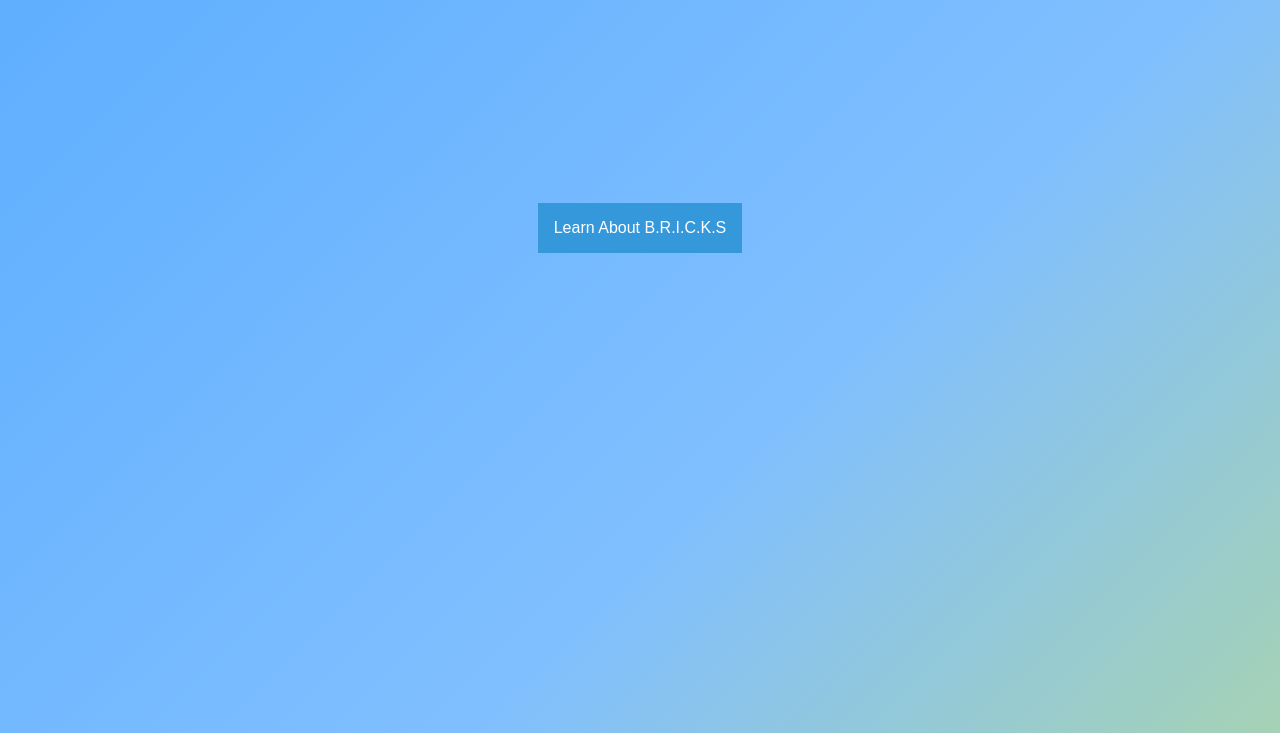
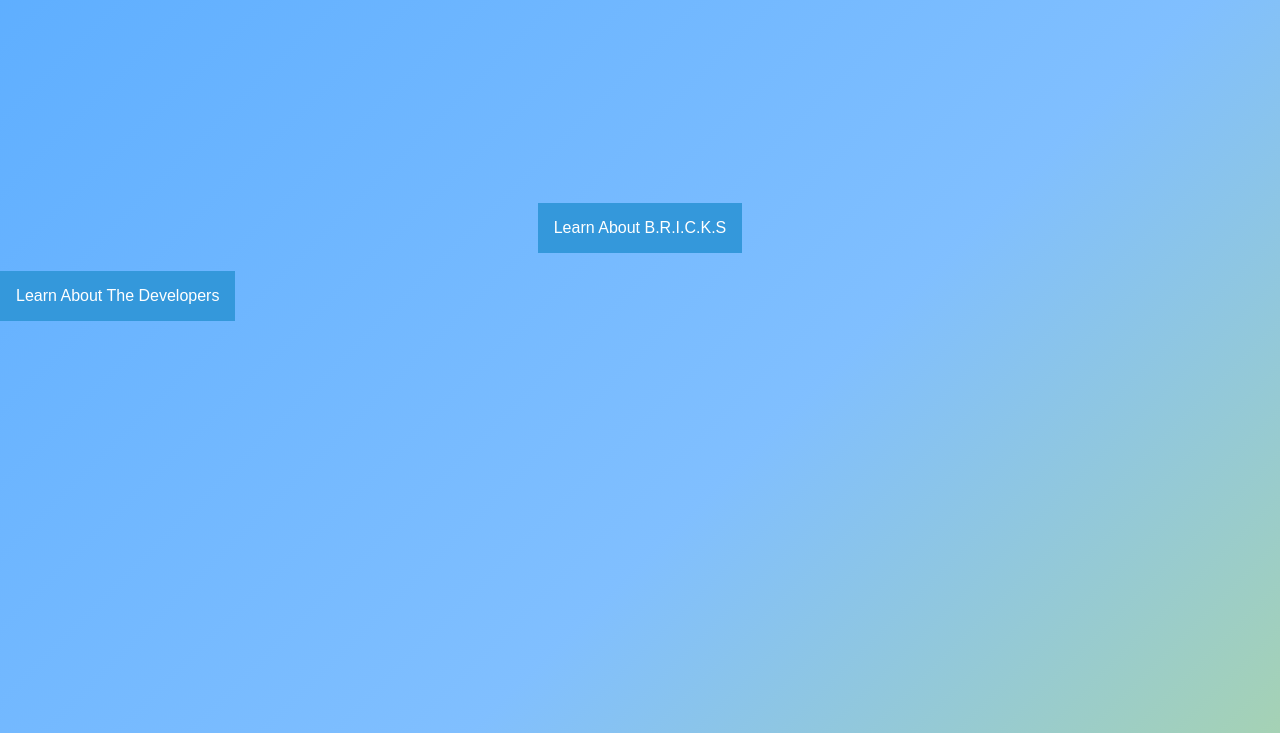
Before and after one commit to thecrisperson/Bricks-website, a plain HTML site: page index.html in a window 1280 px wide. Shown: the part 75-808 px from the top of the page. Drawn offline with Linux system fonts and the light colour scheme.

Commit message:
Update index.html

```diff
--- a/index.html
+++ b/index.html
@@ -235,6 +235,20 @@
 				font-family: Segoe UI;
 				font-size: 18px;
 			}
+			.devbtn{
+				display: flex;
+				justify-content: center;
+				background-color: #3498DB;
+			    color: white;
+			    padding: 16px;
+			    font-size: 16px;
+			    border: none;
+			    cursor: pointer;
+
+			}
+			.devbtn:hover, .devbtn:focus {
+			  background-color: #2980B9;
+			}
 
 
 		</style>
@@ -283,6 +297,8 @@
    			<a href="https://thecrisperson.github.io/Bricks-website/brickswiki"><div class="drop">B.R.I.C.K.S Wiki</div></a>
   			</div>
 			</div>
+			<br>
+			<button href="#" class="devbtn">Learn About The Developers</button>
 
 			<script>
 				function search() {
```
